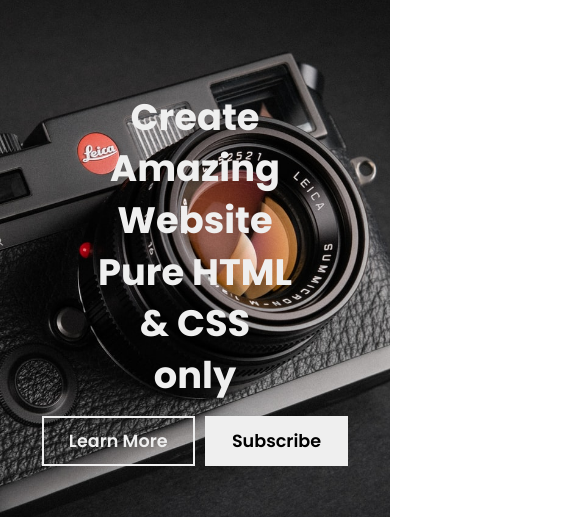
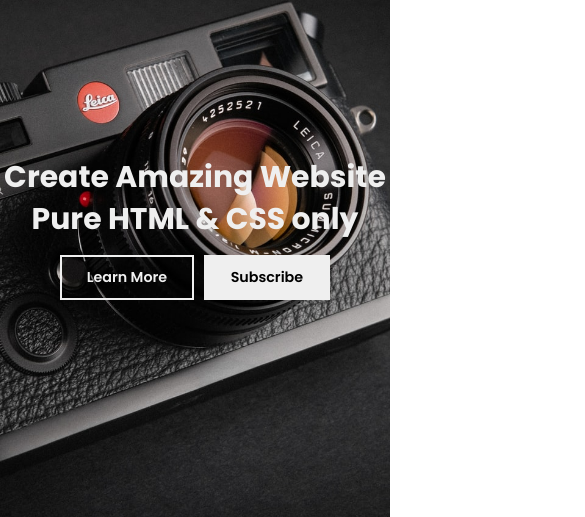
Before and after one commit to Faizmohyudin/landing-page, a plain HTML site: page 2/index.html in a window 390 px wide. Shown: the part 235-752 px from the top of the page, 585 px wide, since content can reach past the window. Drawn offline with Linux system fonts and the light colour scheme.

Commit message:
add some line

```diff
--- a/2/style.css
+++ b/2/style.css
@@ -6,6 +6,7 @@
     box-sizing: border-box;
     font-family: "poppins";
 }
+
 
 :root {
     --clr-white: #efefef;
@@ -46,6 +47,7 @@ main {
     background-position: center;
     background-size: cover;
     height: calc(100vh - 63px);
+    width: 100%;
 
     display: flex;
     align-items: center;
@@ -83,3 +85,16 @@ button.hover {
 a.hover {
     padding: 10px;
 }
+
+@media (max-width: 575px) {
+    html{
+        font-size: 13px;
+    }
+    main h1{
+        width: auto;
+    }
+
+    nav ul{
+        display: none;
+    }
+}
```
